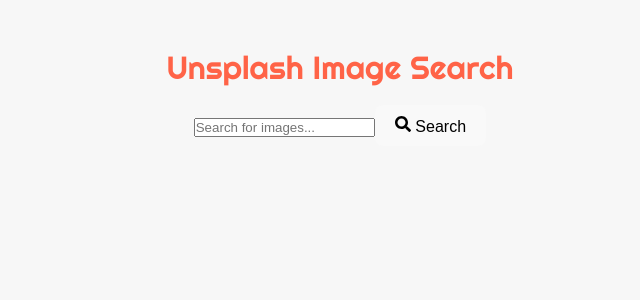
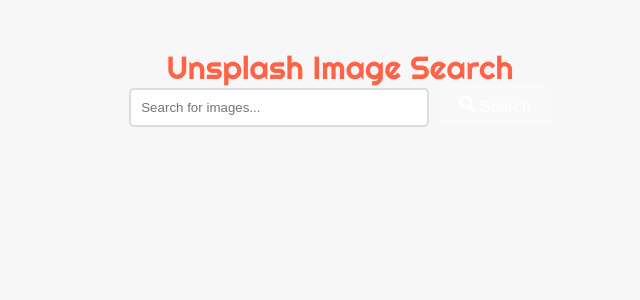
Before and after one commit to CodeLikeAGirl29/unsplash-react, a React (Vite) app: page / in a window 1280 px wide. Shown: the top 300 px of the page, without its empty margins (300-940 px from the left). Built offline with nearby package versions, Linux system fonts and the light colour scheme; a web font is replaced by a local one.

Commit message:
better layout

```diff
--- a/src/App.css
+++ b/src/App.css
@@ -4,6 +4,7 @@
     padding: 0;
     box-sizing: border-box;
 }
+
 body {
     font-family: Arial, sans-serif;
     margin: 0;
@@ -14,39 +15,44 @@
     display: flex;
     flex-direction: column;
 }
+
 .app {
     text-align: center;
     padding: 20px;
     align-items: center;
 }
+
 h1 {
     font-family: "Righteous", cursive;
+}
+
+form {
     margin-bottom: 20px;
 }
- form {
-     width: 100%;
-     position: relative;
+
+input {
+    width: 300px;
+    padding: 10px;
+    border: 2px solid #ddd;
+    border-radius: 5px;
 }
- .input {
-     float: left;
-     width: 100%;
-     border: 3px solid #00B4CC;
-     padding: 5px;
-     height: 20px;
+
+button {
+    padding: 10px 15px;
+    border: none;
+    background-color: #008cba;
+    color: white;
+    cursor: pointer;
     border-radius: 5px;
-     outline: none;
-     color: #9DBFAF;
+    margin-left: 10px;
 }
- .input:focus {
-     color: #00B4CC;
-}
+
 .image-grid {
     display: grid;
-     grid-gap: 5px;
-     grid-template-columns: repeat(auto-fit, minmax(100px, 1fr));
-     grid-auto-rows: 75px;
-     grid-auto-flow: dense;
+    grid-template-columns: repeat(auto-fill, minmax(200px, 1fr));
+    grid-gap: 10px;
 }
+
 .image-item img {
     width: 100%;
     height: auto;
@@ -54,34 +60,3 @@
     background-position: center;
     border-radius: 10px;
 }
- .form-container {
-     width: 490px;
-     display: block;
-     margin: 0 auto;
-}
- input.input {
-     margin: 0 auto;
-     width: 100%;
-     height: 45px;
-     padding: 0 20px;
-     font-size: 1rem;
-     border: 1px solid #D0CFCE;
-     outline: none;
-}
- input.input:focus {
-     border: 1px solid #008ABF;
-     transition: 0.35s ease;
-     color: #008ABF;
-}
- input.input:focus::-webkit-input-placeholder {
-     transition: opacity 0.45s ease;
-     opacity: 0;
-}
- input.input:focus::-moz-placeholder {
-     transition: opacity 0.45s ease;
-     opacity: 0;
-}
- input.input:focus:-ms-placeholder {
-     transition: opacity 0.45s ease;
-     opacity: 0;
-}
--- a/src/App.jsx
+++ b/src/App.jsx
@@ -1,10 +1,10 @@
-import { useState } from "react";
+import { useRef, useState } from "react";
 import axios from "axios";
 import { FaSearch } from "react-icons/fa";
 import "./App.css";
 
 const App = () => {
-  const [query, setQuery] = useState("");
+  const queryRef = useRef(""); // Use useRef instead of useState for query
   const [images, setImages] = useState([]);
 
   const handleSearch = async (e) => {
@@ -15,7 +15,7 @@
       const response = await axios.get(
         `https://api.unsplash.com/search/photos`,
         {
-          params: { query: query },
+          params: { query: queryRef.current.value }, // Use the ref value
           headers: {
             Authorization: `Client-ID ${accessKey}`,
           },
@@ -28,23 +28,21 @@
   };
 
   return (
-    <div className="app container">
+    <div className="app">
       <h1 className="heading">Unsplash Image Search</h1>
-      <form onSubmit={handleSearch} className="js-form">
+      <form onSubmit={handleSearch}>
         <input
           type="text"
           placeholder="Search for images..."
-          value={query}
-          onChange={(e) => setQuery(e.target.value)}
-          className="search-input js-search-input"
+          ref={queryRef} // Attach ref to the input element
         />
 
-        <button type="submit" className="btn">
+        <button type="submit">
           <FaSearch /> Search
         </button>
       </form>
 
-      <div className="image-grid search-results js-search-results">
+      <div className="image-grid">
         {images.map((image) => (
           <div key={image.id} className="image-item">
             <img src={image.urls.small} alt={image.alt_description} />
```
Also changed, not shown: index.html (+5 -4 lines). Lines whose indentation alone changed are shown as unchanged.
